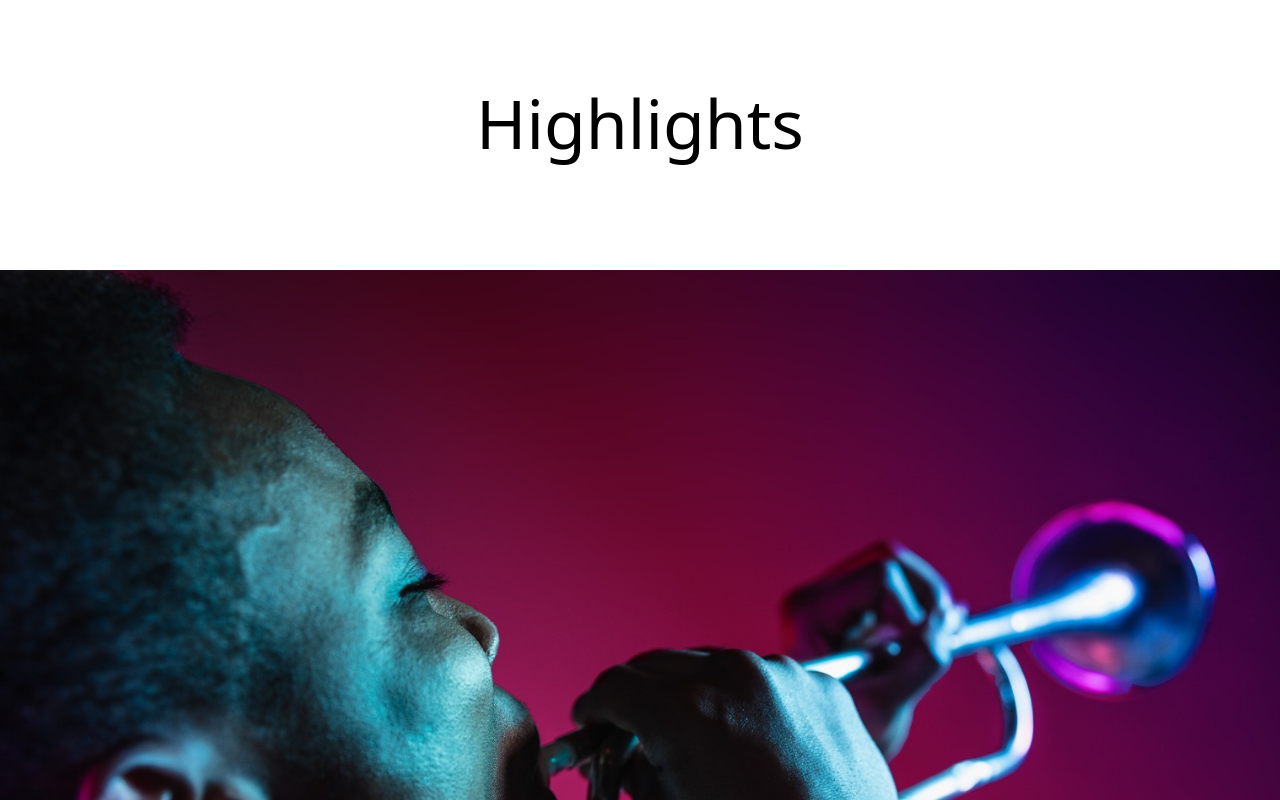
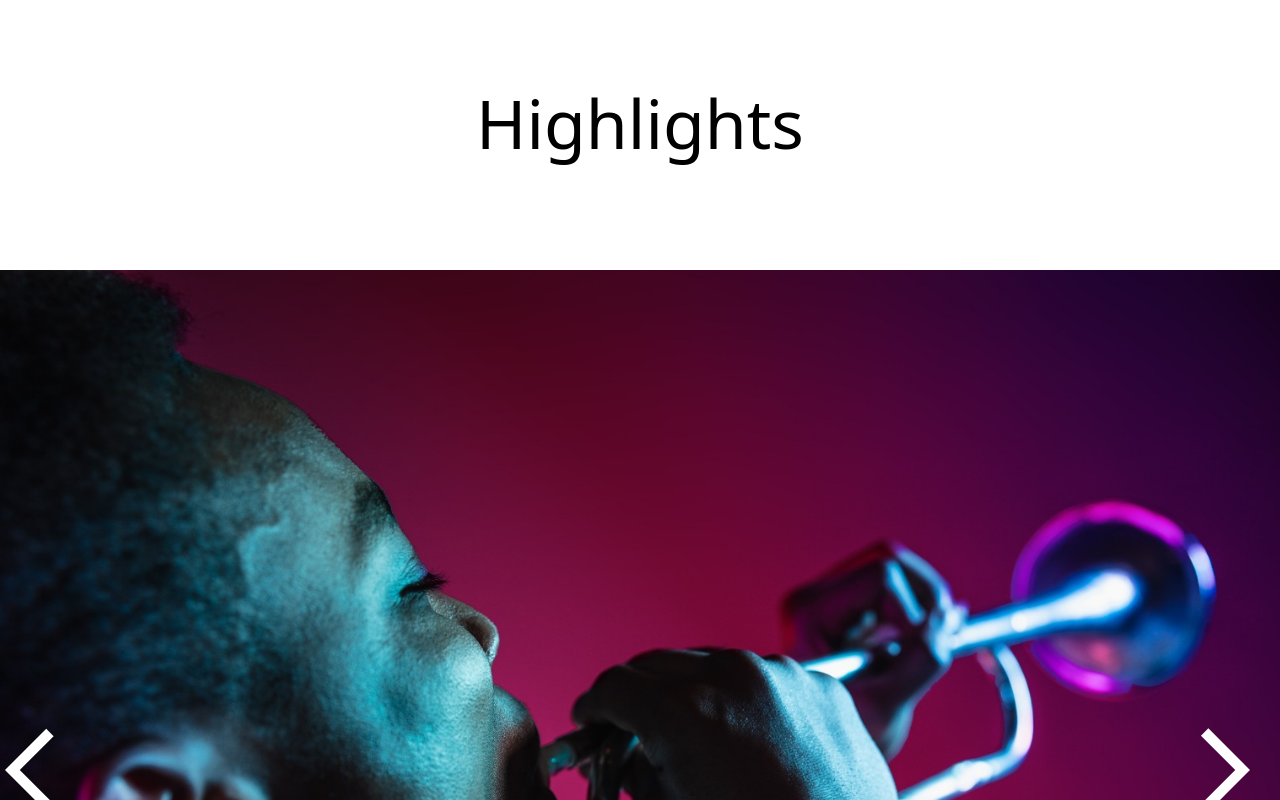
Before and after one commit to Skyprince-gh/Nirvanah, a Next.js app: page / in a window 1280 px wide. Shown: the part 2000-2800 px from the top of the page. Built offline with nearby package versions, Linux system fonts and the light colour scheme.

Commit message:
updated the menu for small screens, updated footer, added carousel

```diff
--- a/components/Nav/Navigation.jsx
+++ b/components/Nav/Navigation.jsx
@@ -1,18 +1,50 @@
 import { Menu } from "@mui/icons-material";
 import Link from "next/link";
+import { useState } from "react";
 
 export default function Navbar() {
+  const [isToggled, setIsToggled] = useState(false);
+
+  const toggleMenu = () => {
+    setIsToggled(!isToggled);
+  }
   return (
     <nav className="h-16 flex justify-center bg-black bg-opacity-60 min-w-full sm:min-w-screen-md md:min-w-screen-lg lg:min-w-screen-xl xl:min-w-screen-2xl">
       <div className="flex justify-between w-full items-center">
         <div className="text-[wheat] xsm:text-2xl ml-2">Logo</div>
         <ul className="lg:w-1/3 md:w-2/4 flex justify-between text-[20px] text-[wheat] xsm:hidden md:flex">
-          <Link href="#home"><li>Home</li></Link>
-          <Link href="#about"><li>About</li></Link>
-          <Link href="#highlights"><li>Hightlights</li></Link>
-          <Link href="#socials"><li>Socials</li></Link>
+          <Link href="#home">
+            <li className="hover:text-yellow-300">Home</li>
+          </Link>
+          <Link href="#about">
+            <li className="hover:text-yellow-300">About</li>
+          </Link>
+          <Link href="#highlights">
+            <li className="hover:text-yellow-300">Hightlights</li>
+          </Link>
+          <Link href="#socials">
+            <li className="hover:text-yellow-300"> Socials</li>
+          </Link>
         </ul>
-        <div className="flex justify-center md:hidden sm:pr-10 xsm:pr-2 text-[wheat]"><Menu style={{color:"wheata"}}/></div>
+        <div className="flex justify-center md:hidden sm:pr-10 xsm:pr-2 text-[wheat] relative">
+          <Menu style={{ color: "wheat" }} onClick={toggleMenu} />
+          {isToggled && (
+            <ul className="w-[150px] rounded-lg h-auto p-3 absolute top-[40px] right-[10px] bg-black border " onClick={toggleMenu}>
+              <Link href="#home">
+                <li className="active:text-yellow-300">Home</li>
+              </Link>
+              <Link href="#about">
+                <li className="active:text-yellow-300">About</li>
+              </Link>
+              <Link href="#highlights">
+                <li className="active:text-yellow-300">Hightlights</li>
+              </Link>
+              <Link href="#socials">
+                <li className="active:text-yellow-300">Socials</li>
+              </Link>
+            </ul>
+          )}
+        </div>
       </div>
     </nav>
   );
--- a/pages/index.js
+++ b/pages/index.js
@@ -1,8 +1,13 @@
 import Navbar from "../components/Nav/Navigation";
-import { Fragment, useState } from "react";
+import { Fragment, useState, useEffect } from "react";
 import Image from "next/image";
 import Card from "../components/Cards/card";
-import { Instagram, MusicNote } from "@mui/icons-material";
+import {
+  Instagram,
+  MusicNote,
+  ArrowBackIos,
+  ArrowForwardIos,
+} from "@mui/icons-material";
 import Head from "next/head";
 import Link from "next/link";
 // import Carousel from "../components/Special/carousel";
@@ -13,6 +18,37 @@ export default function HomePage() {
     " xsm:min-w-full min-w-full sm:min-w-screen-md md:min-w-screen-lg lg:min-w-screen-xl xl:min-w-screen-2xl";
   const fullHeightOnAllScreens =
     "xsm:min-h-screen min-h-screen sm:min-h-screen-md md:min-h-screen-lg lg:min-h-screen-xl xl:min-h-screen-2xl";
+
+  const images = [
+    "/images/trumpet.jpeg",
+    "/images/carousel 2.jpeg",
+    "/images/carousel 3.jpeg",
+  ];
+  const [currentIndex, setCurretentIndex] = useState(0);
+
+  useEffect(() => {
+    // const interval = setInterval(() => {
+    //   nextImage();
+    // }, 3000);
+
+    // return () => clearInterval(interval)
+  }, []);
+
+  const nextImage = () => {
+    if (currentIndex === images.length - 1) {
+      setCurretentIndex(0);
+    } else {
+      setCurretentIndex(currentIndex + 1);
+    }
+  };
+
+  const previousImage = () => {
+    if (currentIndex === 0) {
+      setCurretentIndex(images.length - 1);
+    } else {
+      setCurretentIndex(currentIndex - 1);
+    }
+  };
 
   return (
     <Fragment>
@@ -38,7 +74,7 @@ export default function HomePage() {
                 {num2}
               </h1>
               <div className="flex flex-col items-start w-11/12 xsm:m-10 md:m-5 lg:m-2 xsm:text-center xsm:block sm:text-left">
-                <p className="text-[20px]">Discover the best Concert</p>
+                <p className="text-[20px]">Discover the best. Concert</p>
                 <p className="text-[20px]">Show Tailored to your taste</p>
                 <button className="h-10 sm:h-12 bg-[#303C57] px-5 sm:px-6 mt-5 sm:mt-10">
                   Find a concert
@@ -82,11 +118,38 @@ export default function HomePage() {
           Highlights
         </h2>
         <div className="w-full relative h-[900px]">
-         {/* <Carousel></Carousel> */}
-           <Image
+          <Image
             fill
-            src="/images/trumpet.jpeg"
-            style={{ objectFit: "cover" }}
+            src={images[currentIndex]}
+            style={{
+              objectFit: "cover",
+              zIndex: "-5",
+              position: "absolute",
+              top: "0px",
+              left: "0px",
+            }}
+          />
+          <ArrowBackIos
+            style={{
+              fontSize: "100px",
+              color: "white",
+              zIndex: "5",
+              position: "absolute",
+              top: "50%",
+              left: "5px",
+            }}
+            onClick={previousImage}
+          />
+          <ArrowForwardIos
+            style={{
+              fontSize: "100px",
+              color: "white",
+              zIndex: "5",
+              position: "absolute",
+              top: "50%",
+              right: "5px",
+            }}
+            onClick={nextImage}
           />
         </div>
       </div>
@@ -97,9 +160,14 @@ export default function HomePage() {
         <p className="xsm:absolute md:static bottom-0">
           &copy; 2023 The Nirvana Experience
         </p>
-        <div className="xsm:absolute md:static ">
-          <Link href="https://instagram.com/the.nirvanaexperience?igshid=MzRlODBiNWFlZA==" ><Instagram style={{ fontSize: "50px" }} /></Link>
-         <Link href="https://www.tiktok.com/@thenirvanaexperience?_t=8gbCKqtzvwD&_r=1"> <MusicNote style={{ fontSize: "50px" }} /></Link>
+        <div className="xsm:absolute md:static font-bold">
+          <Link href="https://instagram.com/the.nirvanaexperience?igshid=MzRlODBiNWFlZA==">
+            <Instagram style={{ fontSize: "50px" }} /> <span>Instagram</span>
+          </Link>
+          <Link href="https://www.tiktok.com/@thenirvanaexperience?_t=8gbCKqtzvwD&_r=1">
+            {" "}
+            <MusicNote style={{ fontSize: "50px" }} /> <span>Tiktok</span>
+          </Link>
         </div>
       </div>
     </Fragment>
```
Also changed, not shown: public/images/carousel 2.jpeg (added), public/images/carousel 3.jpeg (added).
